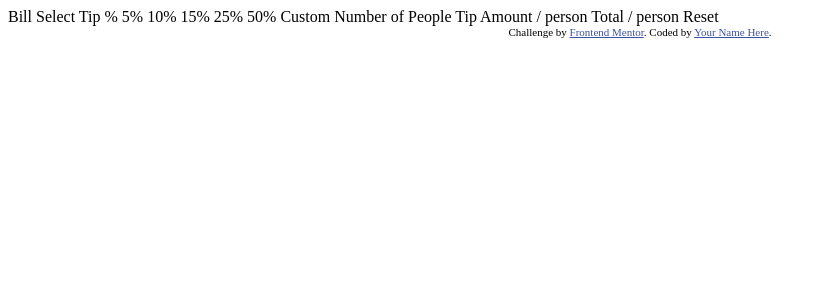
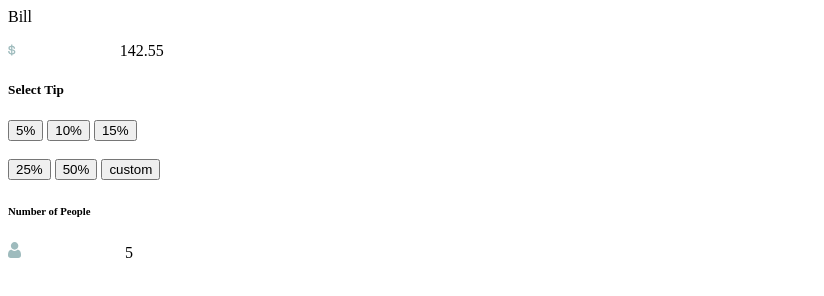
Before and after one commit to karthik-sivasubramaniam/udacity-frontend-scholarship-team, a plain HTML site: page tip-calculator-app/index.html in a window 1280 px wide. Shown: the whole page, without its empty margins (0-824 px from the left). Drawn offline with Linux system fonts and the light colour scheme.

Commit message:
hange images folder

```diff
--- a/tip-calculator-app/index.html
+++ b/tip-calculator-app/index.html
@@ -1,44 +1,36 @@
-<!DOCTYPE html>
 <html lang="en">
 <head>
-  <meta charset="UTF-8">
-  <meta name="viewport" content="width=device-width, initial-scale=1.0"> <!-- displays site properly based on user's device -->
-
-  <link rel="icon" type="image/png" sizes="32x32" href="./images/favicon-32x32.png">
-
-  <title>Frontend Mentor | Tip calculator app</title>
-
-  <!-- Feel free to remove these styles or customise in your own stylesheet 👍 -->
-  <style>
-    .attribution { font-size: 11px; text-align: center; }
-    .attribution a { color: hsl(228, 45%, 44%); }
-  </style>
+    <meta charset="UTF-8">
+    <meta http-equiv="X-UA-Compatible" content="IE=edge">
+    <meta name="viewport" content="width=device-width, initial-scale=1.0">
+    <title>Top Calculator</title>
 </head>
 <body>
-
-  Bill
-
-  Select Tip %
-  5%
-  10%
-  15%
-  25%
-  50%
-  Custom
-
-  Number of People
-
-  Tip Amount
-  / person
-
-  Total
-  / person
-
-  Reset
-
-  <div class="attribution">
-    Challenge by <a href="https://www.frontendmentor.io?ref=challenge" target="_blank">Frontend Mentor</a>.
-    Coded by <a href="#">Your Name Here</a>.
-  </div>
+    <p>
+        Bill
+    </p>
+    <div>
+        <img src="images/icon-dollar.svg" height="12px"/>
+        <span style="margin-left: 100px;">142.55</span>
+    </div>
+    <h5>
+        Select Tip
+    </h5>
+<form>
+<input type="button" value="5%" size="5" />
+<input type="button" value="10%" size="5" />
+<input type="button" value="15%" size="5" />
+<br><br>
+ <input type="button" value="25%" size="5" />
+<input type="button" value="50%" size="5" />
+<input type="button" value="custom" size="10" />
+<h6>
+    Number of People
+</h6>
+ <div>
+    <img src="images/icon-person.svg" />
+    <span style="margin-left: 100px;">5</span>
+ </div>
+</form>
 </body>
 </html>
```
